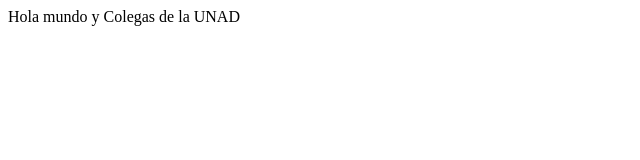
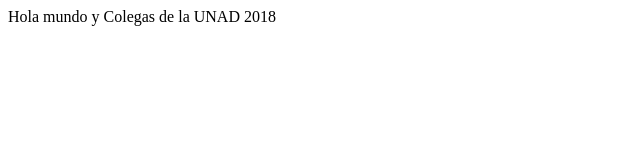
Before and after one commit to ALFER1997/UNAD2018, a plain HTML site: page index.html in a window 1280 px wide. Shown: the full height of the page, 0-640 px from the left. Drawn offline with Linux system fonts and the light colour scheme.

Commit message:
Cambio 2
Cambio de sesion 2

```diff
--- a/index.html
+++ b/index.html
@@ -5,6 +5,6 @@
         <meta charset="utf-8">
       </head>
       <body>
-        Hola mundo y Colegas de la 	UNAD
+        Hola mundo y Colegas de la 	UNAD  2018
       </body>
     </html>
```
